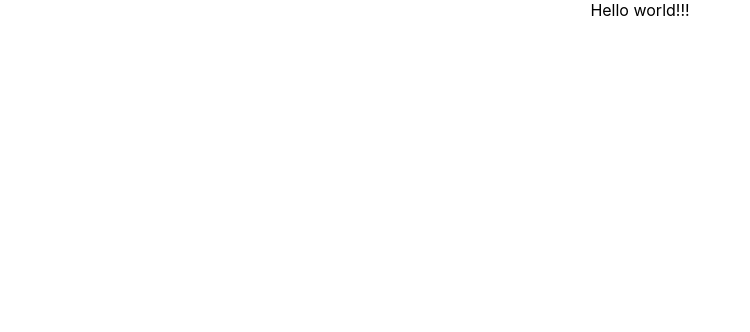
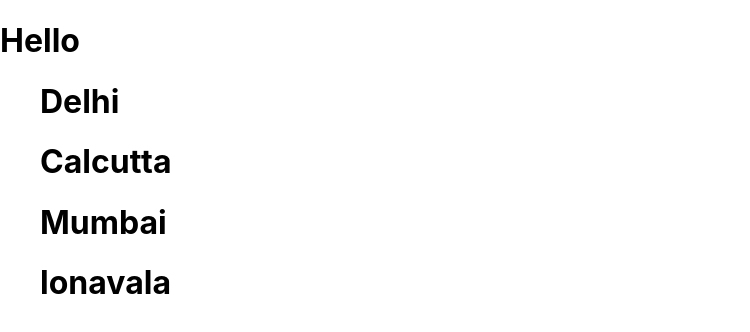
Before and after one commit to Ninad-Bandiwadekar/React, a React (Create React App) app in the folder firstapp/: page / in a window 1280 px wide. Shown: the top 332 px of the page, without its empty margins (0-750 px from the left). Built offline with nearby package versions, Linux system fonts and the light colour scheme.

Commit message:
map.react

```diff
--- a/firstapp/src/App.js
+++ b/firstapp/src/App.js
@@ -1,11 +1,18 @@
-import logo from './logo.svg';
-import './App.css';
+import logo from "./logo.svg";
+import "./App.css";
 
 function App() {
+  let title="Hello";
+  let list=["Delhi","Calcutta","Mumbai","lonavala"]
+
   return (
-    <div className="App">
-
-        Hello world!!!
+    <div>
+      <h1>{title}</h1>
+      <ul>
+       {list.map((item)=>{
+            return <h1>{item}</h1>;
+       })}
+       </ul>
     </div>
   );
 }
```
